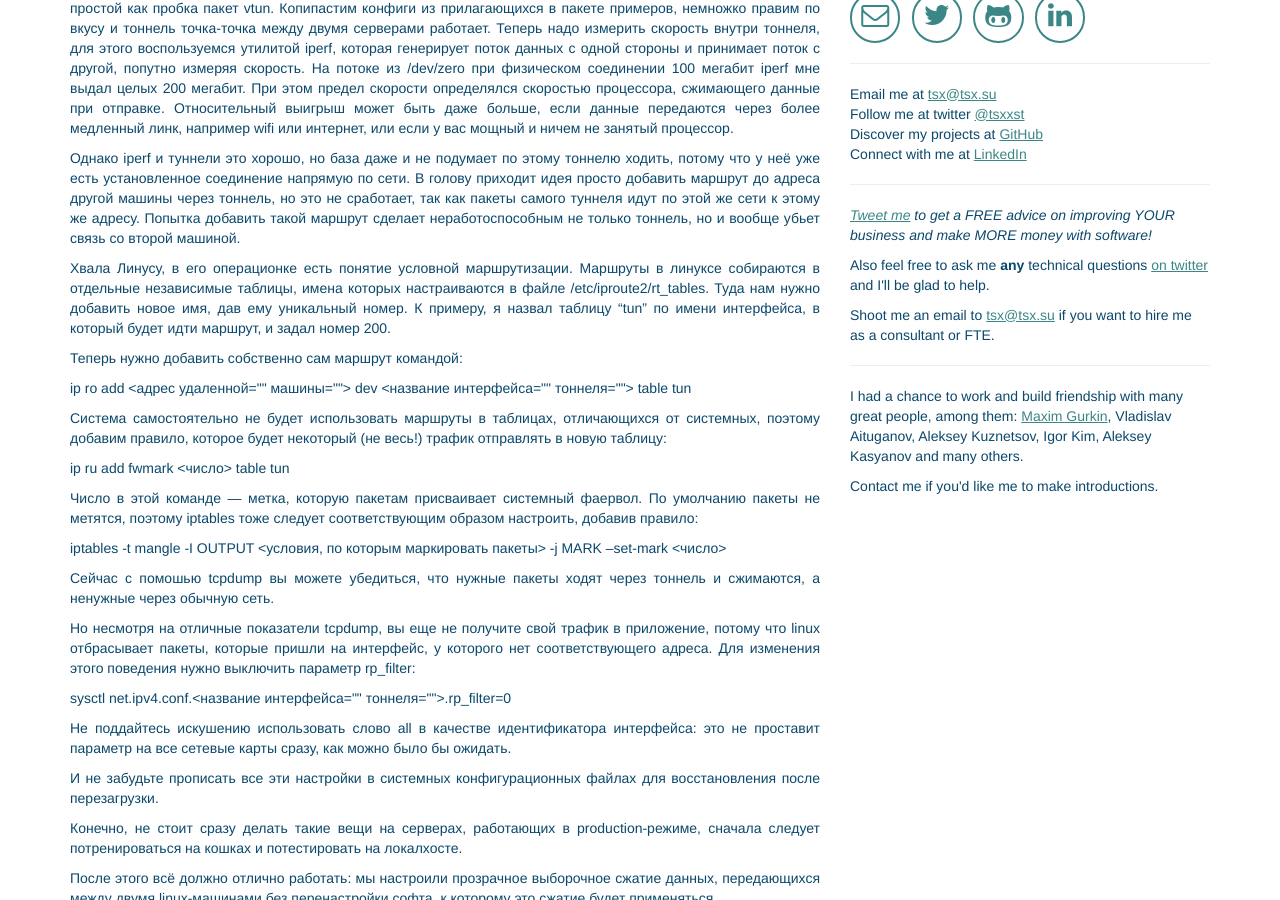
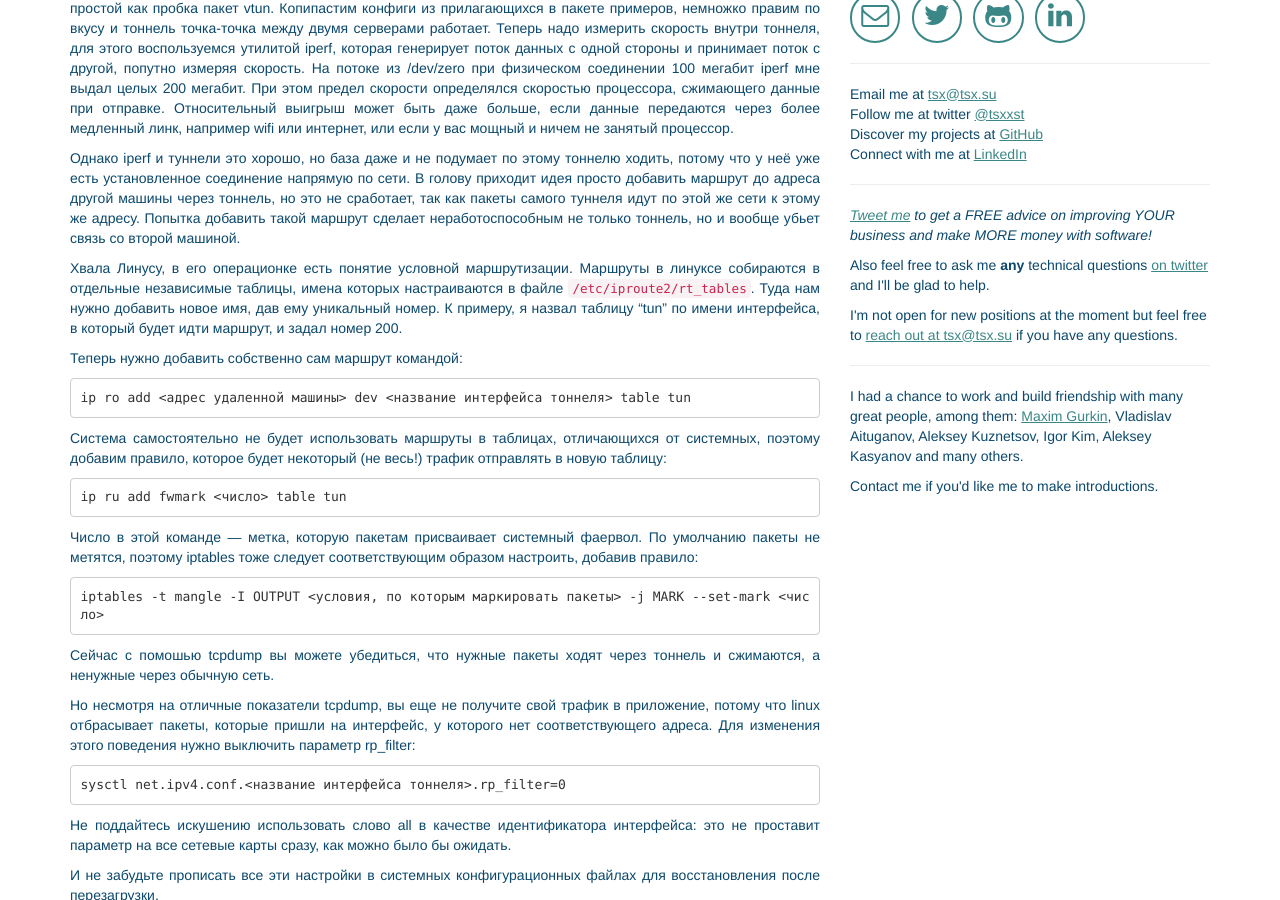
Before and after one commit to tsx/tsx-su, a Jekyll site: the page built from _posts/2011-06-30-rubber-links.md, in a window 1280 px wide and 900 px high, scrolled down 457 px. Built offline with Jekyll 4.4.1, drawn with Linux system fonts in a browser that asks for light colours; nearby versions of some CDN libraries.

Commit message:
Just updating stuff

````diff
--- a/_includes/sidebar.html
+++ b/_includes/sidebar.html
@@ -9,7 +9,11 @@
 
 <p>Also feel free to ask me <b>any</b> technical questions <a href="https://twitter.com/intent/tweet?screen_name=tsxxst">on twitter</a> and I'll be glad to help.</p>
 
+<p>I'm not open for new positions at the moment but feel free to <a href="mailto:{{site.email}}">reach out at {{site.email}}</a> if you have any questions.</p>
+
+<!--
 <p>Shoot me an email to <a href="mailto:{{site.email}}">{{site.email}}</a> if you want to hire me as a consultant or FTE.</p>
+-->
 
 <hr />
 <p>I had a chance to work and build friendship with many great people, among them: <a href="http://redcraft.net">Maxim Gurkin</a>, Vladislav Aituganov, Aleksey Kuznetsov, Igor Kim, Aleksey Kasyanov and many others.</p>
--- a/_posts/2011-06-30-rubber-links.md
+++ b/_posts/2011-06-30-rubber-links.md
@@ -24,31 +24,37 @@ title: Резиновые линки или как из 100-мегабитной
 Попытка добавить такой маршрут сделает неработоспособным не только тоннель, но и вообще убьет связь со второй машиной.
 
 Хвала Линусу, в его операционке есть понятие условной маршрутизации.
-Маршруты в линуксе собираются в отдельные независимые таблицы, имена которых настраиваются в файле /etc/iproute2/rt_tables.
+Маршруты в линуксе собираются в отдельные независимые таблицы, имена которых настраиваются в файле `/etc/iproute2/rt_tables`.
 Туда нам нужно добавить новое имя, дав ему уникальный номер.
 К примеру, я назвал таблицу "tun" по имени интерфейса, в который будет идти маршрут, и задал номер 200.
 
 Теперь нужно добавить собственно сам маршрут командой:
 
+```
 ip ro add <адрес удаленной машины> dev <название интерфейса тоннеля> table tun
+```
 
 Система самостоятельно не будет использовать маршруты в таблицах, отличающихся от системных, поэтому добавим правило, которое будет некоторый (не весь!) трафик отправлять в новую таблицу:
 
+```
 ip ru add fwmark <число> table tun
+```
 
 Число в этой команде — метка, которую пакетам присваивает системный фаервол.
 По умолчанию пакеты не метятся, поэтому iptables тоже следует соответствующим образом настроить, добавив правило:
 
+```
 iptables -t mangle -I OUTPUT <условия, по которым маркировать пакеты> -j MARK --set-mark <число>
+```
 
 Сейчас с помошью tcpdump вы можете убедиться, что нужные пакеты ходят через тоннель и сжимаются, а ненужные через обычную сеть.
 
 Но несмотря на отличные показатели tcpdump, вы еще не получите свой трафик в приложение, потому что linux отбрасывает пакеты, которые пришли на интерфейс, у которого нет соответствующего адреса.
 Для изменения этого поведения нужно выключить параметр rp_filter:
 
-
-
+```
 sysctl net.ipv4.conf.<название интерфейса тоннеля>.rp_filter=0
+```
 
 Не поддайтесь искушению использовать слово all в качестве идентификатора интерфейса: это не проставит параметр на все сетевые карты сразу, как можно было бы ожидать.
 
--- a/index.html
+++ b/index.html
@@ -12,7 +12,7 @@ layout: default
 You can take a look at projects <a href="/portfolio.html">I've participated in or created myself</a>, read my <a href="/blog.html">blog posts</a>, or contact me using email or social networks (on the right).
 </p>
 <p>
-I currently work at <a href="http://maginfo.com">Maginfo</a>, creating a product that helps engineers discover their data.
+I currently work at <a href="http://close.io">Close.io</a>, creating the best CRM in the world. Currently focusing on improving search experience to infinity and beyond.
 </p>
 
 <hr />
````
Also changed, not shown: portfolio.md (+11 -1 lines), img/adsk-search-screen.png, img/close-io.png (added), img/inforbix-charts-screen.png, img/tt-screen.png.
